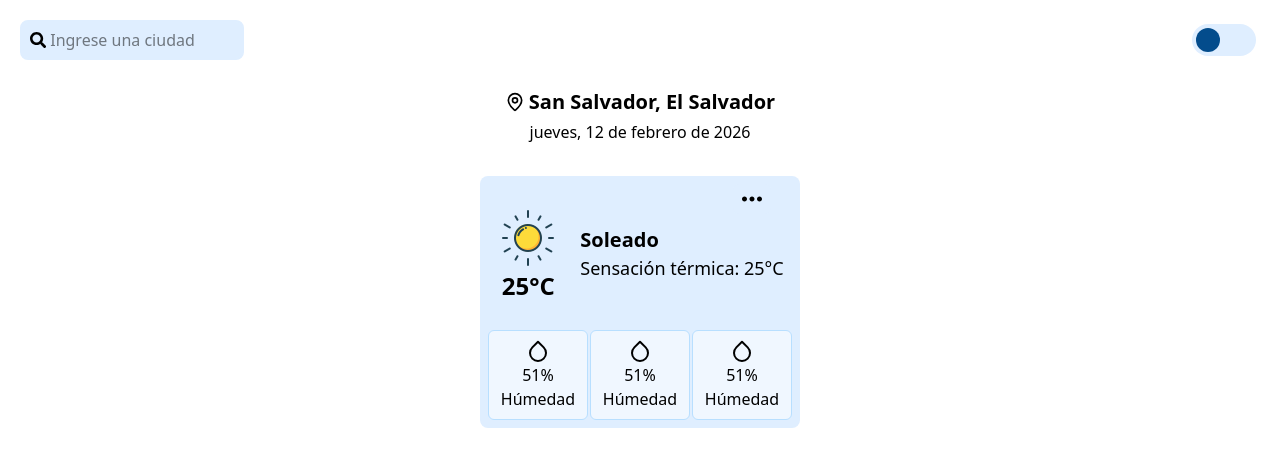
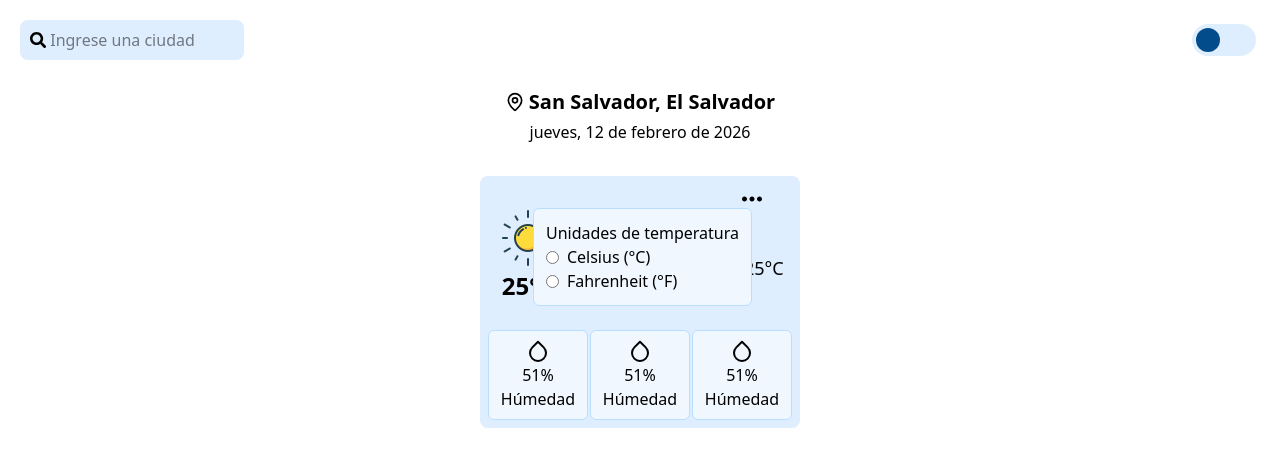
Before and after one commit to Lou2714/WeatherDashboardReact, a React (Vite) app in the folder weatherWebReact/: page / in a window 1280 px wide. Both pictures are taken after a click on the button 752 px from the left and 199 px from the top of the page. Shown: the top 466 px of the page. Built offline with nearby package versions, Linux system fonts and the light colour scheme.

Commit message:
:sparkles: Se abre y se cierra el menú de opciones de temperatura

```diff
--- a/weatherWebReact/src/App.jsx
+++ b/weatherWebReact/src/App.jsx
@@ -1,11 +1,9 @@
-import Header from "./components/Header/Header";
-import Weather from "./components/Weather/Weather";
+import WeatherWeb from "./pages/WeatherWeb"
 
 function App() {
   return (
     <>
-      <Header />
-      <Weather />
+      <WeatherWeb />
     </>
   )
 }
--- a/weatherWebReact/src/components/Weather/CurrentWeatherCard/MoreButton.jsx
+++ b/weatherWebReact/src/components/Weather/CurrentWeatherCard/MoreButton.jsx
@@ -1,17 +1,24 @@
 import { MdMoreHoriz } from "react-icons/md";
-
-const handlerClick = () =>{
-    console.log("Abriendo menu de opciones de temperatura");
-
-}
+import TemperatureUnitsMenu from "./TemperatureUnitsMenu";
+import { useState } from "react";
 
 export default function MoreButton() {
+    const [showMenu, setShowMenu] = useState(false);
+
+    const handlerClick = () =>{
+        //Cambia de false a true y viceversa
+        setShowMenu(!showMenu);
+    }
+
     return(
+        <>
         <button className="flex justify-center cursor-pointer relative left-28 top-2 bg-congress-blue-100 rounded-md px-1
                     transition-all transition-discrete delay-150"
                 onClick={handlerClick}>
             <MdMoreHoriz className="text-3xl active:text-congress-blue active:border active:border-congress-blue active:rounded-lg
             hover:border hover:border-congress-blue hover:rounded-lg hover:text-congress-blue" />
         </button>
+        {showMenu && <TemperatureUnitsMenu/>}
+        </>
     )
 }
--- /dev/null
+++ b/weatherWebReact/src/components/Weather/CurrentWeatherCard/TemperatureUnitsMenu.jsx
@@ -0,0 +1,15 @@
+export default function TemperatureUnitsMenu() {
+    return(
+        <div className="absolute top-8 right-12 p-3 bg-congress-blue-50 border rounded-md border-congress-blue-200">
+            <p>Unidades de temperatura</p>
+            <div className="flex flex-row items-center gap-2">
+                <input type="radio" name="temperatureUnit" id="celsius" value="celsius" />
+                <label for="celsius">Celsius (°C)</label>
+            </div>
+            <div className="flex flex-row items-center gap-2">
+                <input type="radio" name="temperatureUnit" id="fahrenheit" value="fahrenheit" />
+                <label for="fahrenheit">Fahrenheit (°F)</label>
+            </div>
+        </div>
+    )
+}
--- a/weatherWebReact/src/components/Weather/CurrentWeatherCard/WeatherDetailCard.jsx
+++ b/weatherWebReact/src/components/Weather/CurrentWeatherCard/WeatherDetailCard.jsx
@@ -1,6 +1,7 @@
 import { LuCloudRainWind, LuWind } from "react-icons/lu";
 import { FiDroplet } from "react-icons/fi";
 
+//Dependiendo de si es humedad, precipitacion o viento cambian todos los valores y también de si es °C o °F
 export default function WeatherDetailCard(params) {
     return(
         <div className="flex flex-col justify-center items-center bg-congress-blue-50 w-28 py-2 border border-congress-blue-200 rounded-md">
--- /dev/null
+++ b/weatherWebReact/src/pages/WeatherWeb.jsx
@@ -0,0 +1,11 @@
+import Header from "../components/Header/Header";
+import Weather from "../components/Weather/Weather";
+
+export default function WeatherWeb() {
+    return(
+        <>
+            <Header />
+            <Weather />
+        </>
+    )
+}
```
